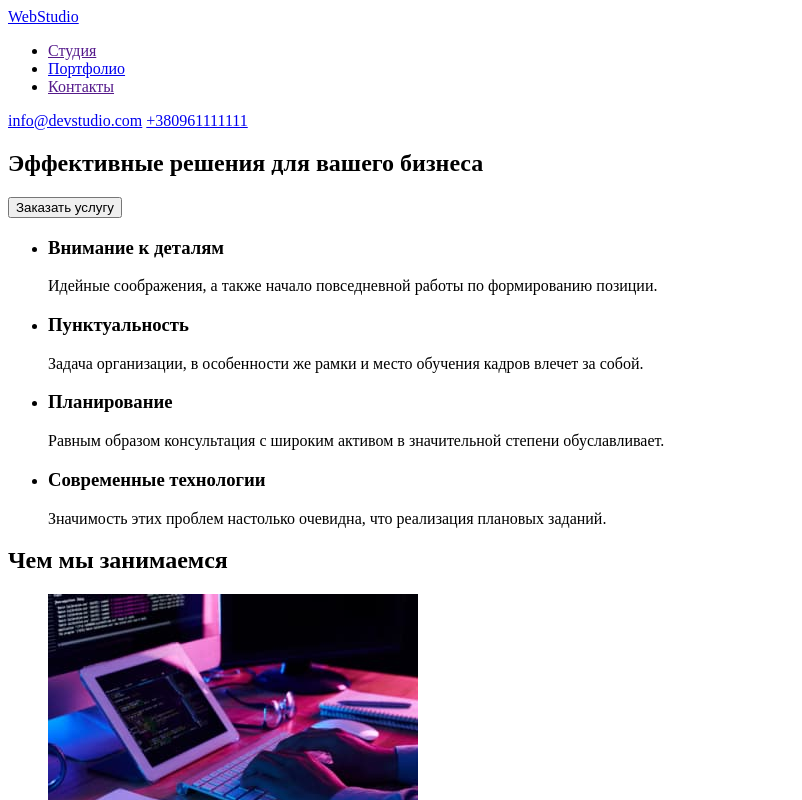
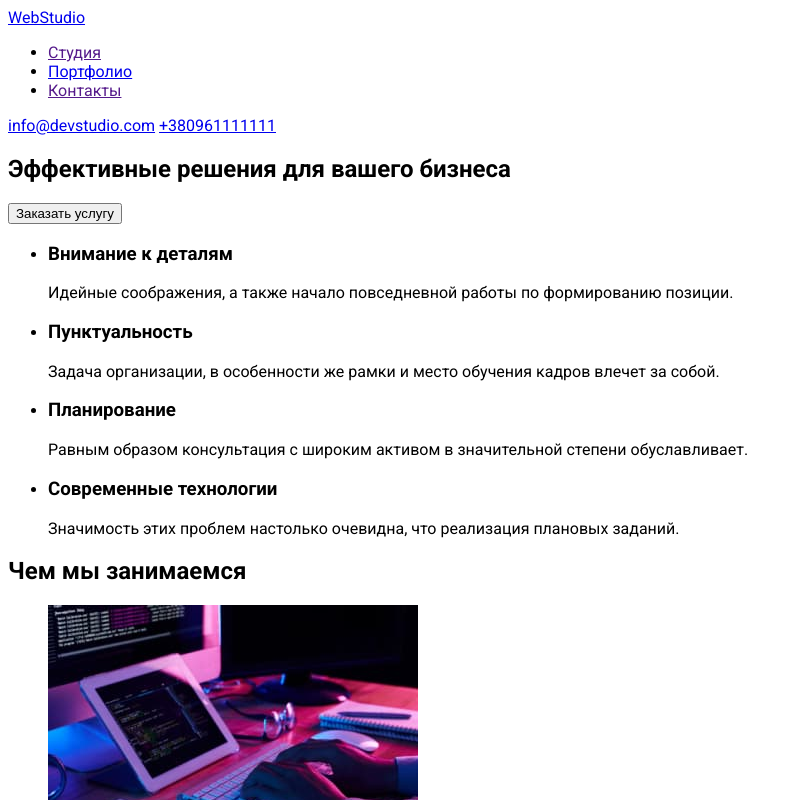
Before and after one commit to KorotkayaNastuha/goit-markup-hw-02, a plain HTML site: page index.html in a window 1280 px wide. Shown: the top 800 px of the page, without its empty margins (0-802 px from the left). Drawn offline with Linux system fonts and the light colour scheme.

Commit message:
шрифт Roboto

```diff
--- a/css/styles.css
+++ b/css/styles.css
@@ -0,0 +1,3 @@
+.body{
+    font-family: Roboto;
+}
--- a/index.html
+++ b/index.html
@@ -11,7 +11,7 @@
     />
     <link rel="stylesheet" href="./css/styles.css"/>
 </head>
-<body>
+<body class="body">
         <!--Main page-->
     <div>
         <header>
```
Also changed, not shown: portfolio.html (+1 -1 lines).
